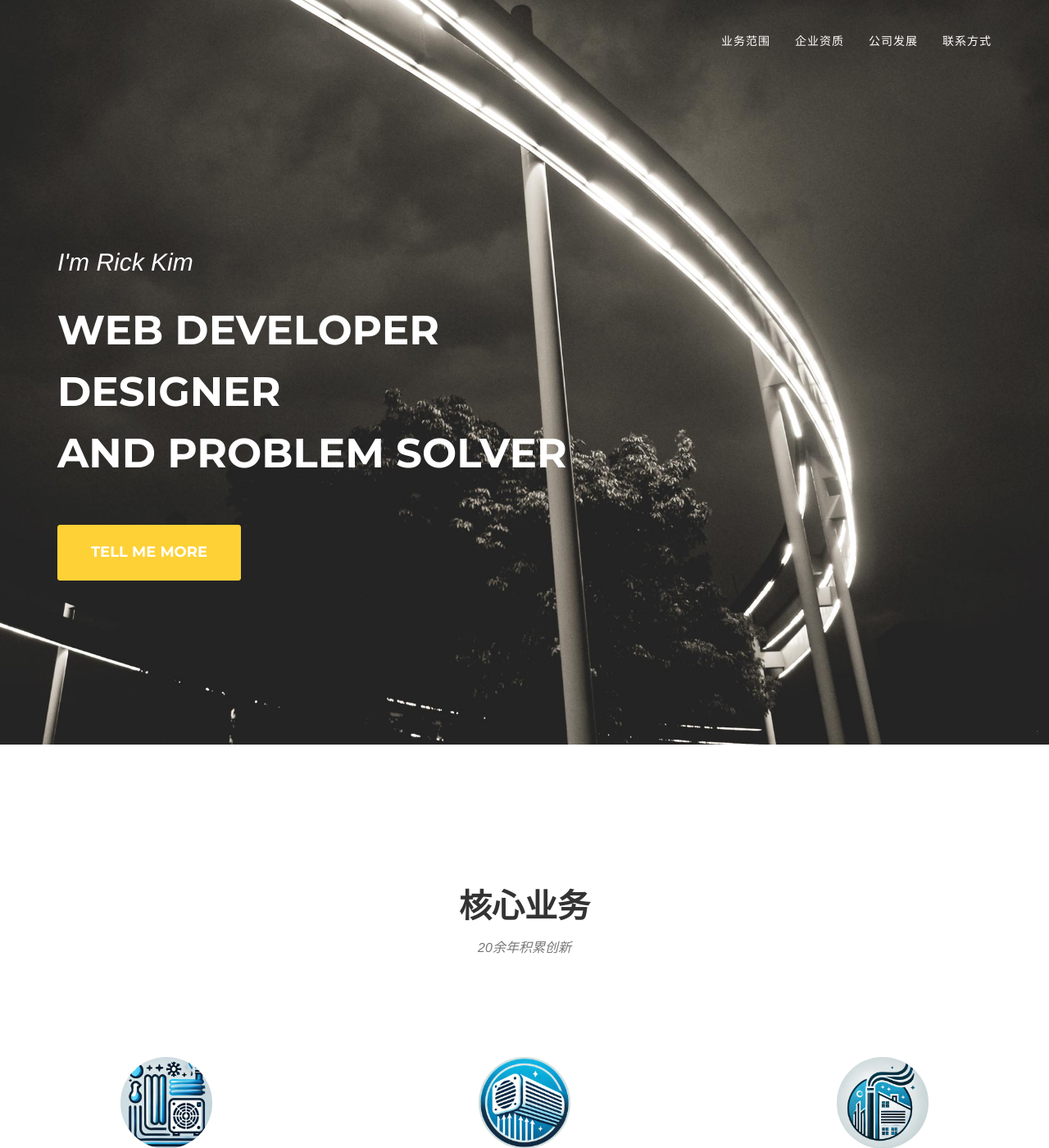
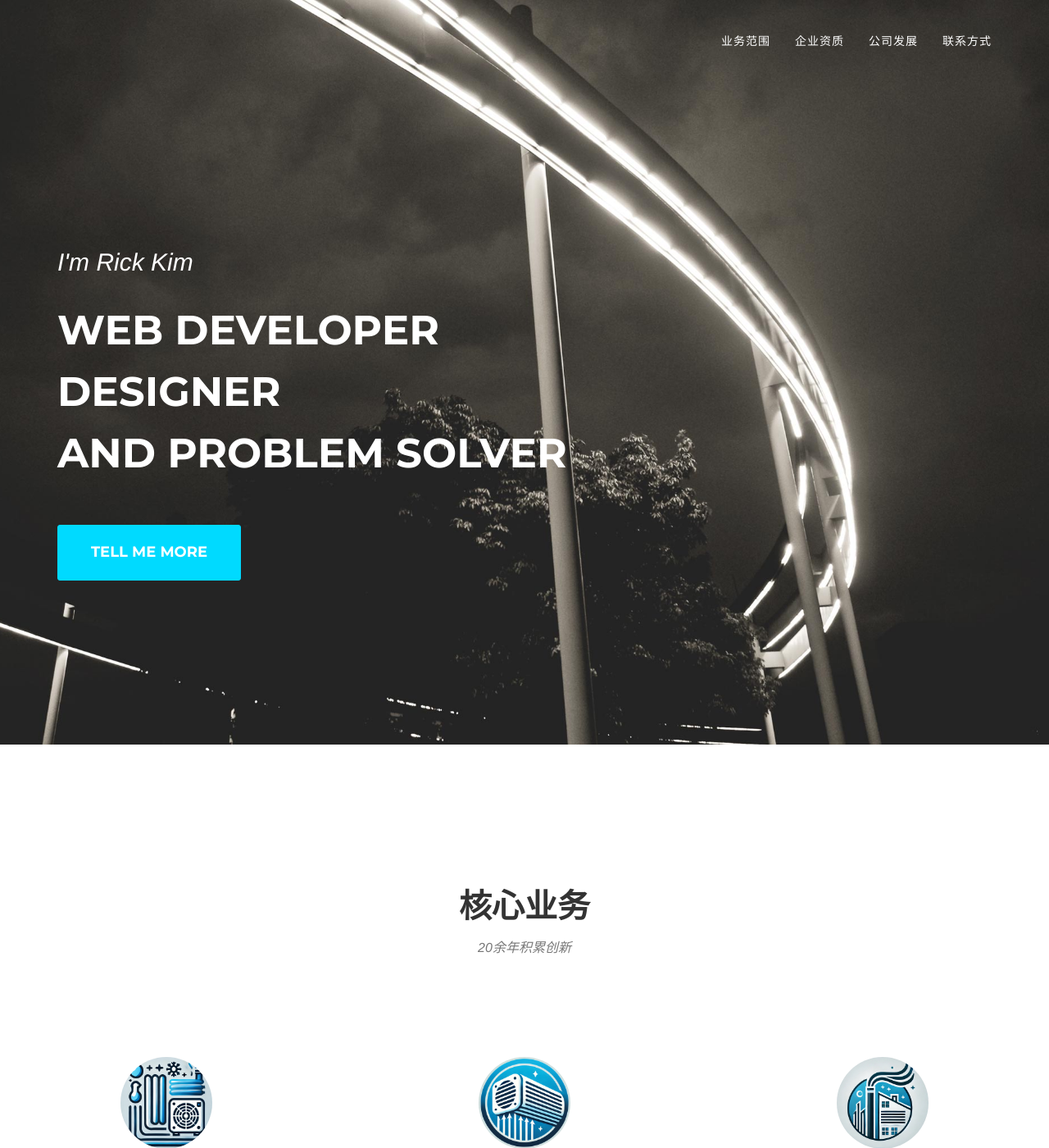
Before and after one commit to wxelec/wxelec.github.io, a Jekyll site: the page built from index.html, in a window 1280 px wide and 1400 px high. Shown: the whole window at 82% size. Built offline with Jekyll 4.4.1, drawn with Linux system fonts in a browser that asks for light colours; some web fonts are replaced.

Commit message:
Update _config.yml

```diff
--- a/_config.yml
+++ b/_config.yml
@@ -4,8 +4,9 @@ email: kim.rick@gmail.com
 description: "Rick Kim's Portfolio"
 
 # Color settings (hex-codes without the leading hash-tag)
+# fed136
 color:
-  primary: fed136
+  primary: 00DAFF
   secondary: fec503
   secondary-dark: 000
 
```
